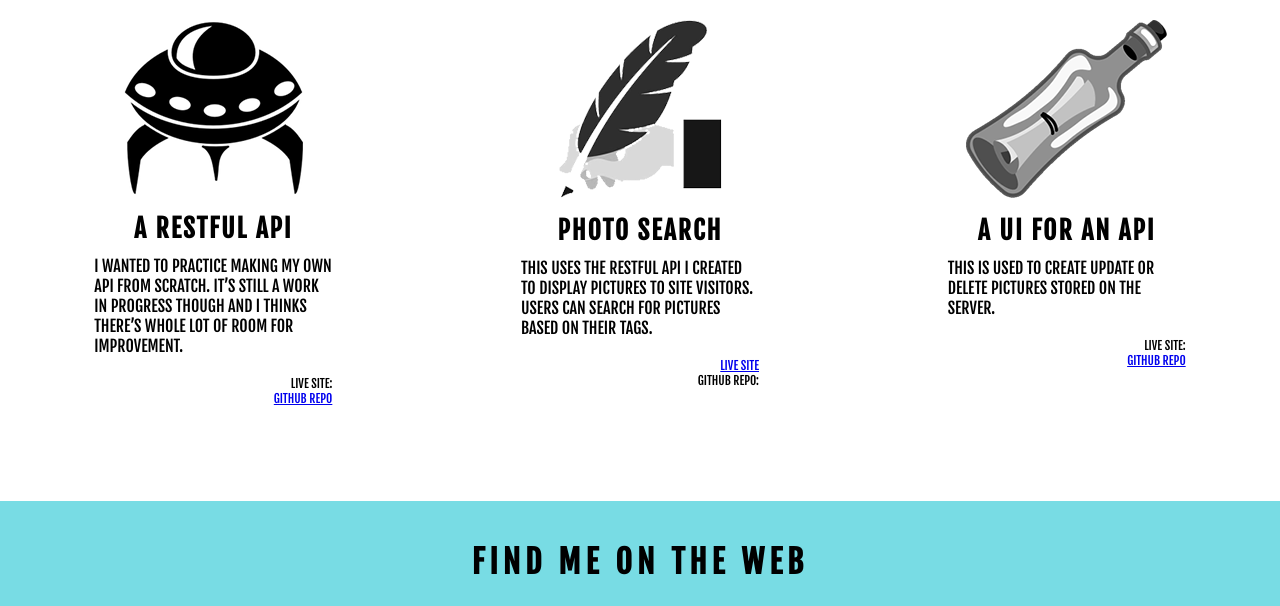
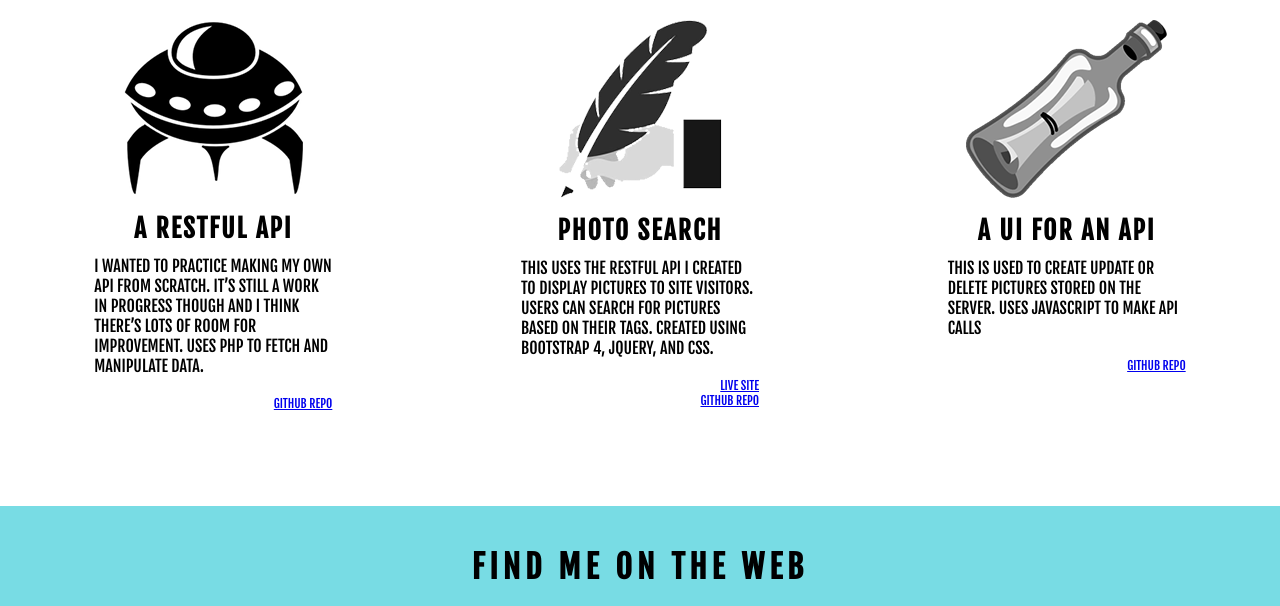
Before and after one commit to czyrustuazon/Spero, a plain HTML site: page index.html in a window 1280 px wide. Shown: the part 455-1061 px from the top of the page. Drawn offline with Linux system fonts and the light colour scheme.

Commit message:
Updated descriptions

```diff
--- a/index.html
+++ b/index.html
@@ -26,22 +26,26 @@
 					<div>
 						<img class="project-icon" src="images/space.png">
 						<h2>A RESTFUL API</h2>
-						<p>I WANTED TO PRACTICE MAKING MY OWN API FROM SCRATCH. IT’S STILL A WORK IN PROGRESS THOUGH AND I THINKS THERE’S WHOLE LOT OF ROOM FOR IMPROVEMENT.</p><br/>
-						<p class="mini-footer">LIVE SITE:</p>
+						<p>
+							I WANTED TO PRACTICE MAKING MY OWN API FROM SCRATCH. IT’S STILL A WORK IN PROGRESS THOUGH AND I THINK THERE’S LOTS OF ROOM FOR IMPROVEMENT.
+							USES PHP TO FETCH AND MANIPULATE DATA.
+						</p><br/>
 						<p class="mini-footer"><a href="https://github.com/czyrustuazon/Empyrean">GITHUB REPO</a></p>
 					</div>
 					<div>
 						<img class="project-icon" src="images/feather.png">
 						<h2>PHOTO SEARCH</h2>
-						<p>THIS USES THE RESTFUL API I CREATED TO DISPLAY PICTURES TO SITE VISITORS. USERS CAN SEARCH FOR PICTURES BASED ON THEIR TAGS.</p><br/>
+						<p>
+							THIS USES THE RESTFUL API I CREATED TO DISPLAY PICTURES TO SITE VISITORS. USERS CAN SEARCH FOR PICTURES BASED ON THEIR TAGS.
+							CREATED USING BOOTSTRAP 4, JQUERY, AND CSS.
+						</p><br/>
 						<p class="mini-footer"><a href="https://frugalgallery.ml/">LIVE SITE</a></p>
-						<p class="mini-footer">GITHUB REPO:</p>
+						<p class="mini-footer"><a href="https://github.com/czyrustuazon/exquisitis">GITHUB REPO</a></p>
 					</div>
 					<div>
 						<img class="project-icon" src="images/bottle.png">
 						<h2>A UI FOR AN API</h2>
-						<p>THIS IS USED TO CREATE UPDATE OR DELETE PICTURES STORED ON THE SERVER.</p><br/>
-						<p class="mini-footer">LIVE SITE:</p>
+						<p>THIS IS USED TO CREATE UPDATE OR DELETE PICTURES STORED ON THE SERVER. USES JAVASCRIPT TO MAKE API CALLS</p><br/>
 						<p class="mini-footer"><a href="https://github.com/czyrustuazon/Empyrean-UI">GITHUB REPO</a></p>
 					</div>
 				</article>
```
